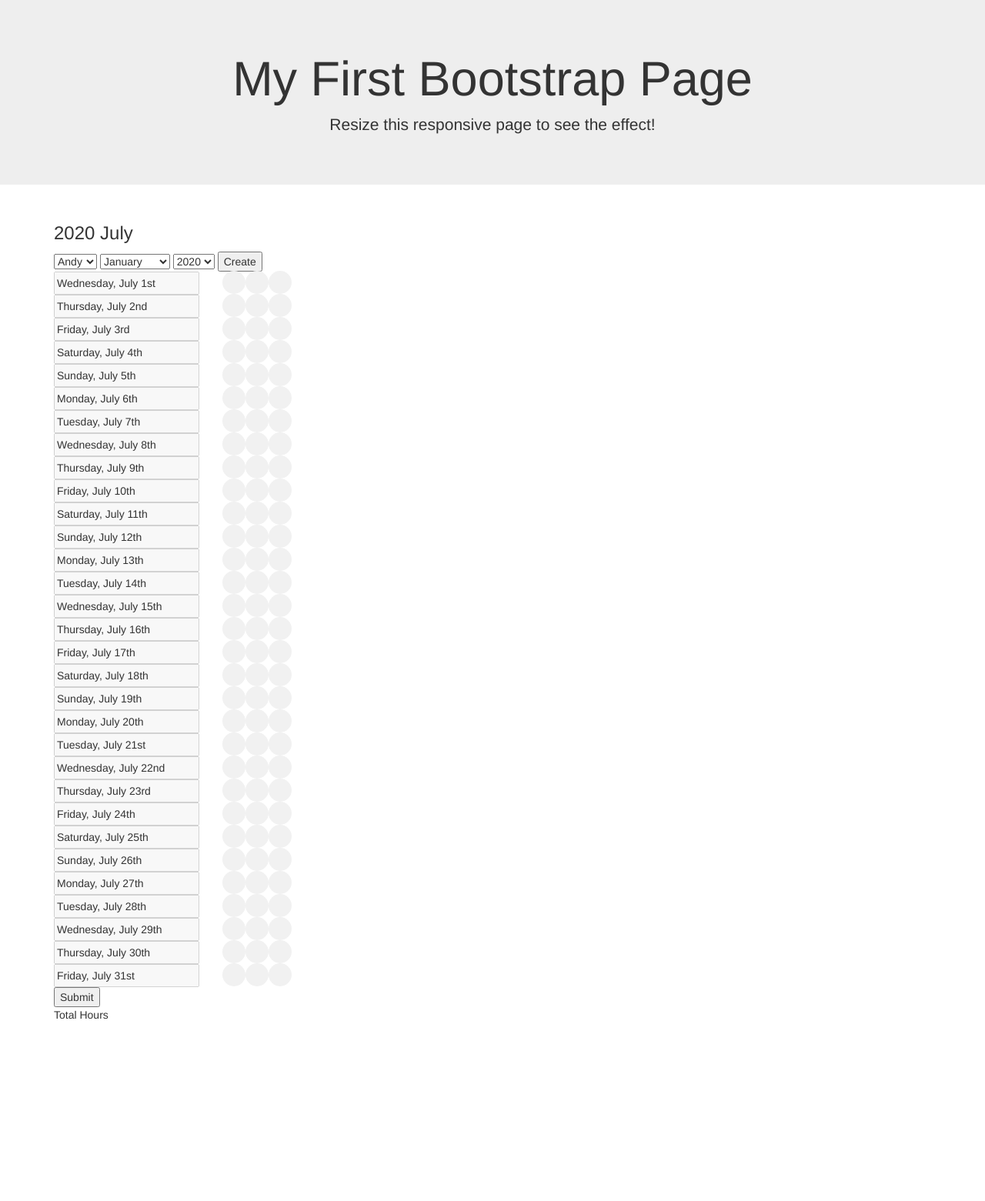
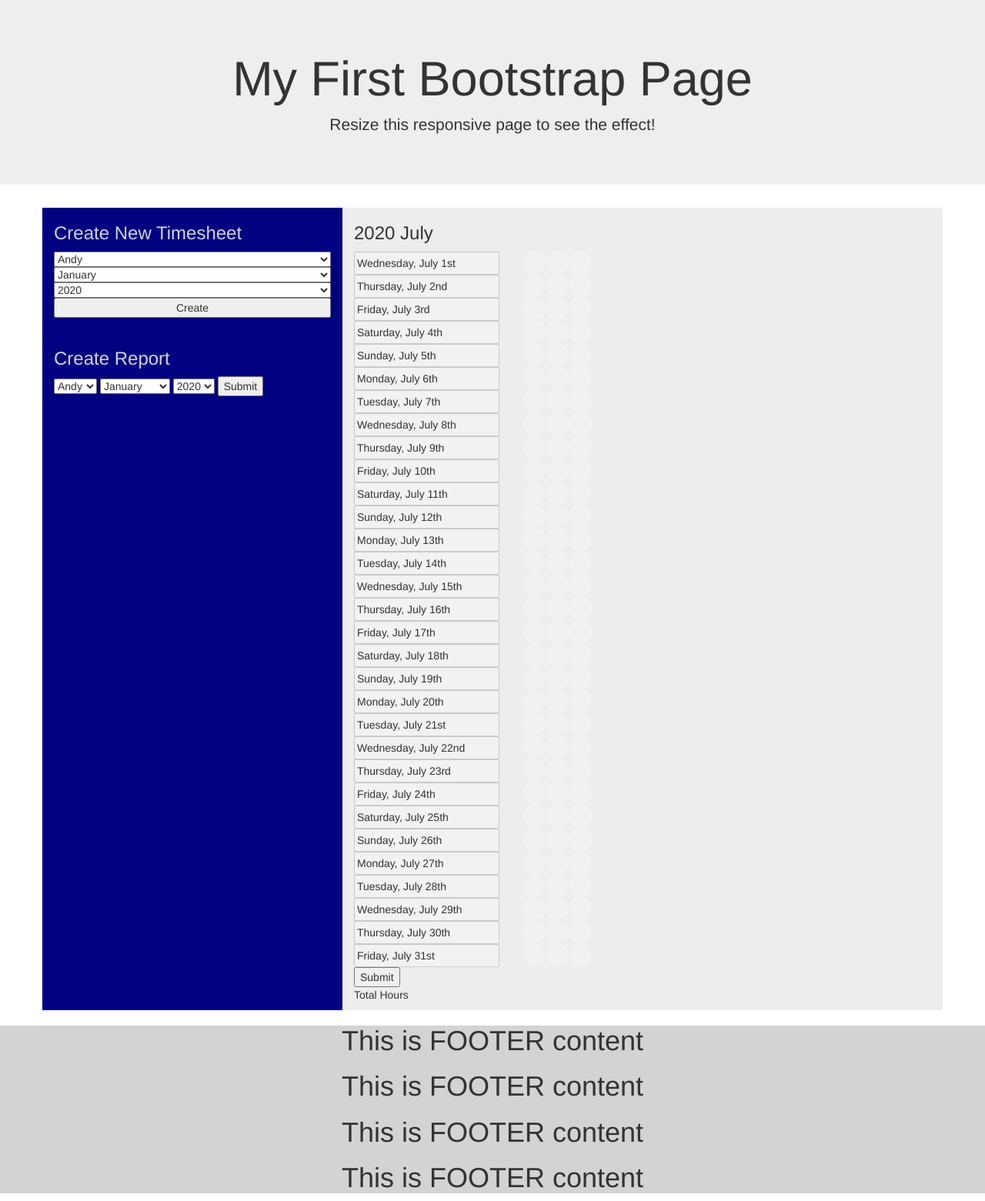
Before and after one commit to ajlino/timesheet, a PHP site: page / in a window 1280 px wide. Shown: the whole page at 77% size. Before the commit the page ends 1325 px from the top, so only its background shows below. Run offline with PHP 8.4, Linux system fonts and the light colour scheme.

Commit message:
Added Create Report Option for fetching data from table

```diff
--- a/css/coolRadio.css
+++ b/css/coolRadio.css
@@ -2,10 +2,37 @@
 
 
 
+.row {
+  display: -webkit-box;
+  display: -webkit-flex;
+  display: -ms-flexbox;
+  display:         flex;
+  flex-wrap: wrap;
+}
+.row > [class*='col-'] {
+  display: flex;
+  flex-direction: column;
+}
 
-.well{
-    background-color: bisque;
+.page-footer{
+background-color: LightGray;
+text-align: center;
+;
 }
+
+.shifts{
+  background-color: rgba(161, 161, 161, 0.19);
+}
+
+.options{
+  background-color: navy;
+}
+
+.options h3{
+    color: LightGray;
+}
+
+
 
 .dayDiv:hover{
     background-color: #B8D0D5  ;
--- a/index.html
+++ b/index.html
@@ -31,12 +31,8 @@
 
 <div class="container">
   <div class="row">
-        <div class="col-sm-6">
-            <h3 id="timesheetPeriod">"Timesheet"</h3>
-
-            <form class="form" action="php/timesheet.php" method="post">
-
-
+    <div class="col-sm-4 options">
+      <h3>Create New Timesheet</h3>
       <select name="name">
           <option value="Andy">Andy</option>
           <option value="Bill">Bill</option>
@@ -71,6 +67,54 @@
           <option value="2020" selected>2020</option>
       </select>
       <button type="button" id="create">Create</button>
+      <br>
+
+      <form class="form" action="php/createReport.php" method="post">
+        <h3>Create Report</h3>
+        <select name="name">
+            <option value="Andy">Andy</option>
+            <option value="Bill">Bill</option>
+            <option value="Carol">Carol</option>
+            <option value="Dick">Dick</option>
+        </select>
+        <select name="mth" id="mth">
+            <option value="00">January</option>
+            <option value="01">February</option>
+            <option value="02">March</option>
+            <option value="03">April</option>
+            <option value="04">May</option>
+            <option value="05">June</option>
+            <option value="06">July</option>
+            <option value="07">August</option>
+            <option value="08">September</option>
+            <option value="09">October</option>
+            <option value="10">November</option>
+            <option value="11">December</option>
+        </select>
+        <select name="yr" id="yr">
+            <option value="2030">2030</option>
+            <option value="2029">2029</option>
+            <option value="2028">2028</option>
+            <option value="2027">2027</option>
+            <option value="2026">2026</option>
+            <option value="2025">2025</option>
+            <option value="2024">2024</option>
+            <option value="2023">2023</option>
+            <option value="2022">2022</option>
+            <option value="2021">2021</option>
+            <option value="2020" selected>2020</option>
+        </select>
+        <input type="Submit" id="submit">
+      </form>
+    </div>
+
+    <div class="col-sm-8 shifts">
+        <h3 id="timesheetPeriod">"Timesheet"</h3>
+
+        <form class="form" action="php/timesheet.php" method="post">
+
+
+
 
 
 
@@ -88,5 +132,11 @@
   </div>
 </div>
 
+<footer class="page-footer">
+  <h1>This is FOOTER content</h1>
+  <h1>This is FOOTER content</h1>
+  <h1>This is FOOTER content</h1>
+  <h1>This is FOOTER content</h1>
+
 </body>
 </html>
--- /dev/null
+++ b/js/createReport.js
@@ -0,0 +1,2 @@
+$(document).ready(function(){
+  $("#newReport").click(function(){
```
Also changed, not shown: getDateforNewSheet.js (deleted, +0 -16 lines), php/createReport.php (added, +36 -0 lines), php/timesheet.php (line endings or trailing spaces). Lines whose indentation alone changed are shown as unchanged.
